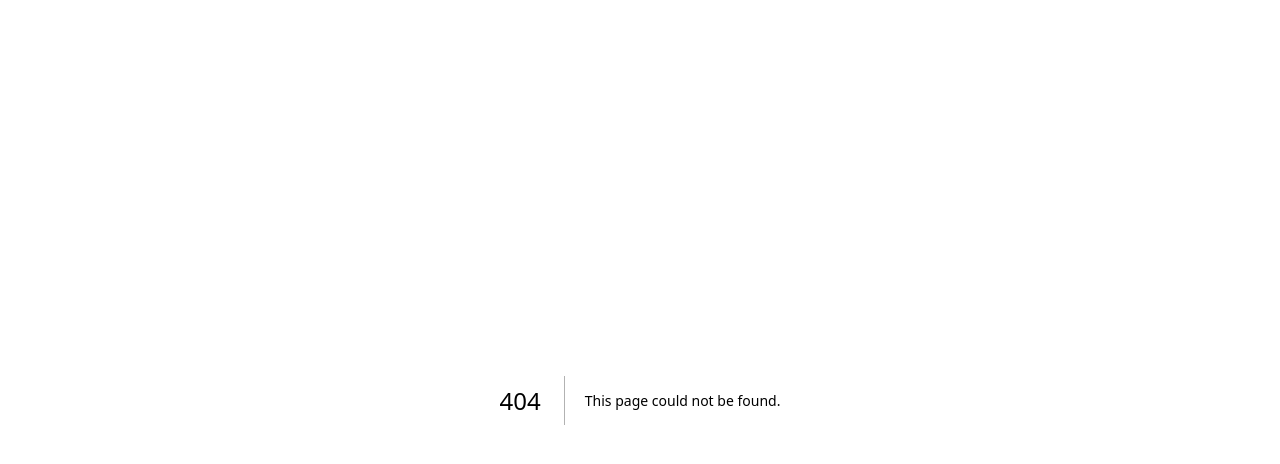
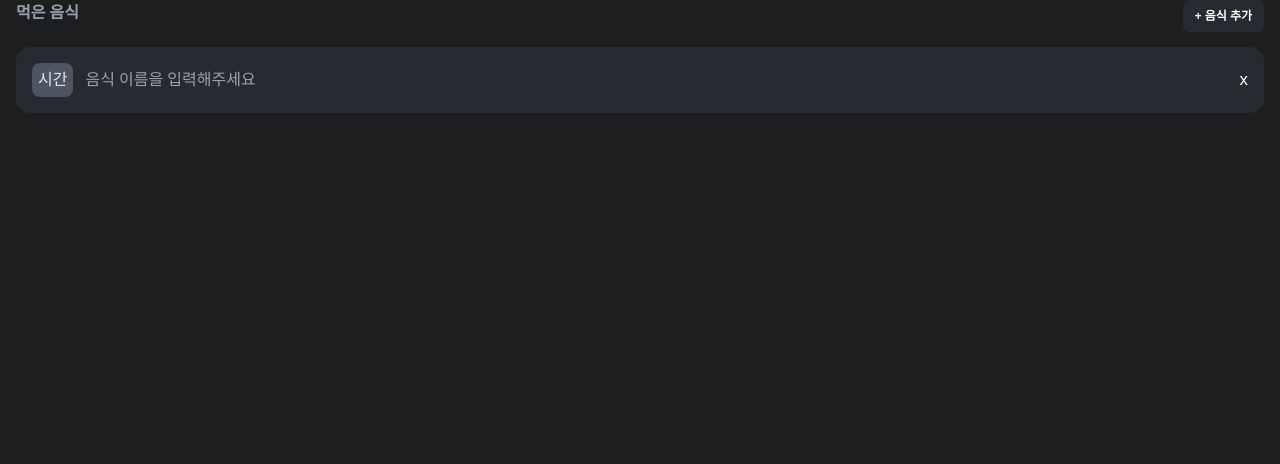
Before and after one commit to depromeet/dpm17-team4-client, a Next.js app in the folder web/: page /lifestyle in a window 1280 px wide. Before the commit this address had no page. Shown: the top 464 px of the page. Built offline with nearby package versions, Linux system fonts and the light colour scheme.

Commit message:
feat: food list 컴포넌트

```diff
--- /dev/null
+++ b/web/src/app/(record)/lifestyle/_components/FoodList.tsx
@@ -0,0 +1,12 @@
+export const FoodList = ({
+  debouncedFoodName,
+}: {
+  debouncedFoodName: string;
+}) => {
+  //TODO(seieun): debouncedFoodName으로 api fetch 해서 리스트로 뿌리는 로직 필요
+  return (
+    <div className="px-[1.25rem] text-white text-body2-sb">
+      {debouncedFoodName}
+    </div>
+  );
+};
--- a/web/src/app/(record)/lifestyle/_components/FoodTextField.tsx
+++ b/web/src/app/(record)/lifestyle/_components/FoodTextField.tsx
@@ -1,9 +1,11 @@
 import { useState } from 'react';
 import { Button } from '@/components';
 import { useDebounce } from '@/hooks';
+import { FoodList } from './FoodList';
 
 export const FoodTextField = () => {
   const [foodName, setFoodName] = useState('');
+
   const debouncedFoodName = useDebounce(foodName, 300);
 
   const handleInputChange = (e: React.ChangeEvent<HTMLInputElement>) => {
@@ -25,9 +27,10 @@ export const FoodTextField = () => {
         </div>
         <div className="h-[0.9375rem]" />
         <div className="w-full p-[1rem] flex gap-[0.75rem] rounded-[0.94rem] bg-gray-800">
-          <div className="bg-gray-600 text-gray-200 rounded-[0.5rem] px-[0.375rem] py-[0.25rem]">
+          <div className="bg-gray-600 text-gray-200 rounded-[0.5rem] px-[0.375rem] py-[0.25rem] flex gap-[0.25rem]">
             시간
           </div>
+
           <input
             type="text"
             placeholder="음식 이름을 입력해주세요"
@@ -44,9 +47,7 @@ export const FoodTextField = () => {
         </div>
       </div>
       <div className="h-[0.9375rem]" />
-      {debouncedFoodName && (
-        <div className="px-[1.25rem] text-white">{debouncedFoodName}</div>
-      )}
+      {debouncedFoodName && <FoodList debouncedFoodName={debouncedFoodName} />}
     </div>
   );
 };
--- /dev/null
+++ b/web/src/app/(record)/lifestyle/page.tsx
@@ -0,0 +1,11 @@
+'use client';
+
+import { FoodTextField } from './_components/FoodTextField';
+
+export default function LifestylePage() {
+  return (
+    <div className="min-h-screen bg-gray-900">
+      <FoodTextField />
+    </div>
+  );
+}
```
